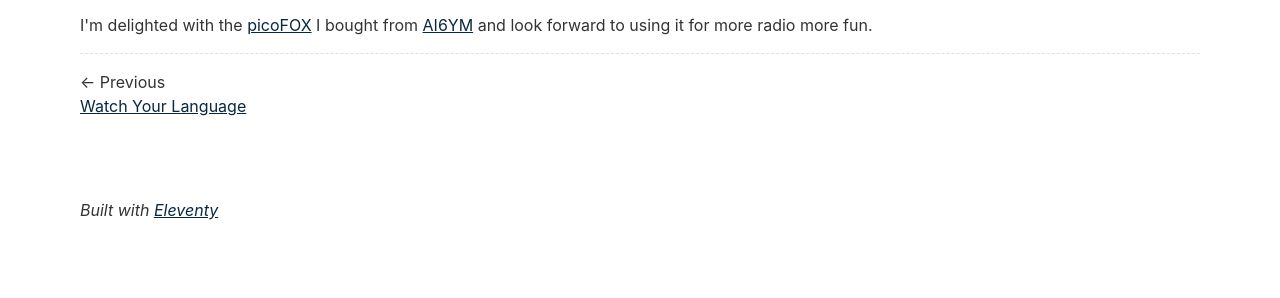
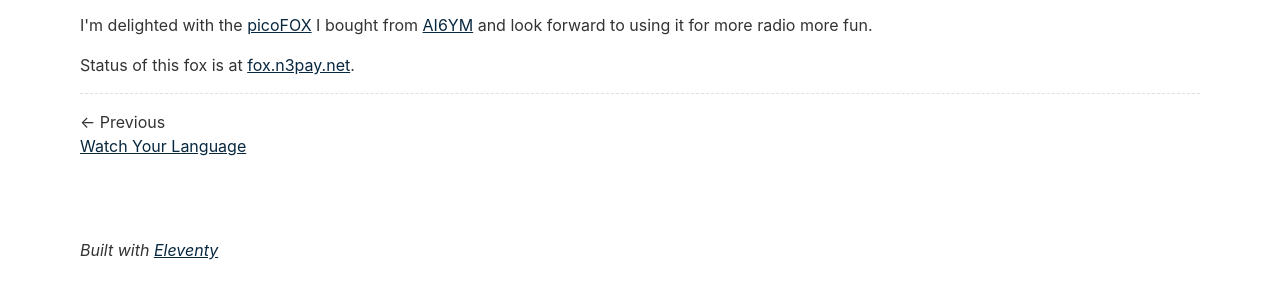
Before and after one commit to payne/n3pay.net, an Eleventy site: page content/blog/PicoFOX/PicoFOX.md in a window 1280 px wide. Shown: the part 186-484 px from the top of the page. Built offline with nearby package versions, Linux system fonts and the light colour scheme; Eleventy itself is replaced by a stand-in of ours; files that its build step writes are made by us from their sources; what @zachleat/heading-anchors, zod-validation-error would draw is missing.

Commit message:
status of fox.

```diff
--- a/content/blog/PicoFOX/PicoFOX.md
+++ b/content/blog/PicoFOX/PicoFOX.md
@@ -10,3 +10,5 @@ tags:
 ---
 
 I'm delighted with the [picoFOX](https://store.ai6ym.radio/pages/picofox) I bought from [AI6YM](https://www.qrz.com/db/AI6YM) and look forward to using it for more radio more fun.
+
+Status of this fox is at <a href="https://fox.n3pay.net/">fox.n3pay.net</a>.
```
